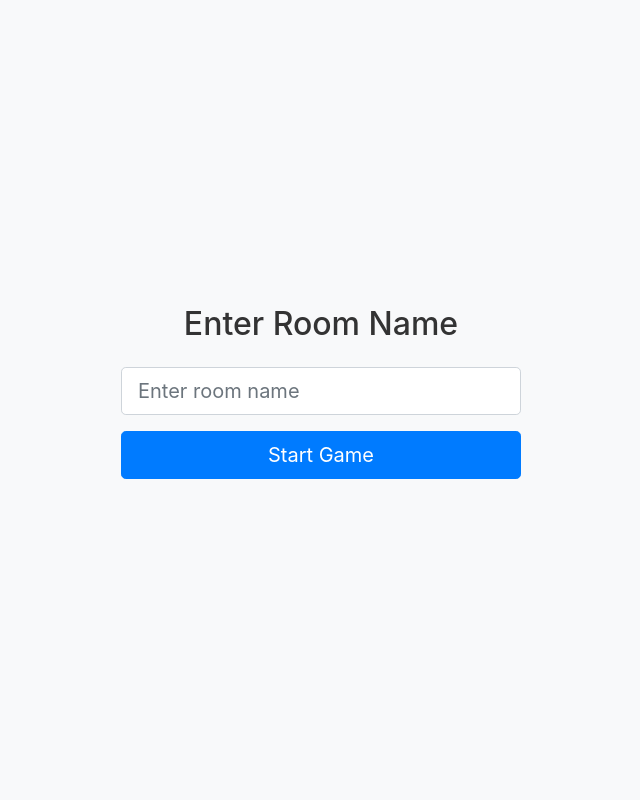
After one commit to transcendence-transcendence/ft_transcendence, a Django app: template game/templates/game/room.html in a window 1280 px wide. The commit adds this page. Shown: the whole page, without its empty margins (319-959 px from the left). Run offline with Django 4.2, Linux system fonts and the light colour scheme; the template is opened without the code that fills it, so the values that code supplies are empty; some libraries are stand-ins or nearby versions.

Commit message:
change game,main urls.py and jwt,session using...

```diff
--- a/ft_transcendence/settings.py
+++ b/ft_transcendence/settings.py
@@ -56,6 +56,10 @@ REST_FRAMEWORK = {
     'DEFAULT_AUTHENTICATION_CLASSES': (
         'rest_framework.authentication.SessionAuthentication',  # 세션 인증
         'rest_framework_simplejwt.authentication.JWTAuthentication',  # JWT 인증
+    ),
+    'DEFAULT_RENDERER_CLASSES': (
+        'rest_framework.renderers.TemplateHTMLRenderer', # 디버깅 용
+        'rest_framework.renderers.JSONRenderer',
     ),
 }
 
--- a/game/templates/game/game.html
+++ b/game/templates/game/game.html
@@ -73,7 +73,7 @@
 
         // WebSocket 연결
         const gameSocket = new WebSocket(
-            'ws://' + window.location.host + '/ws/game/online/solo/{{ room_name }}/'
+            'ws://' + window.location.host + '/ws/game/online/room/{{ room_name }}/'
         );
 
         gameSocket.onmessage = function(e) {
--- /dev/null
+++ b/game/templates/game/room.html
@@ -0,0 +1,55 @@
+<!-- templates/main/home.html -->
+<!DOCTYPE html>
+<html lang="en">
+<head>
+  <meta charset="UTF-8">
+  <meta name="viewport" content="width=device-width, initial-scale=1.0">
+  <title>Main Page</title>
+  <link href="https://stackpath.bootstrapcdn.com/bootstrap/4.5.2/css/bootstrap.min.css" rel="stylesheet">
+  <style>
+    body {
+      background-color: #f8f9fa;
+      color: #333;
+    }
+
+    h1 {
+      font-size: 2.5rem;
+      color: #007bff;
+    }
+
+    .room-form {
+      width: 100%;
+      max-width: 400px;
+    }
+  </style>
+</head>
+<body>
+  <div class="container d-flex flex-column justify-content-center align-items-center vh-100">
+    <div class="room-form">
+      <h2 class="text-center mb-4">Enter Room Name</h2>
+      <form id="roomForm" class="mb-3">
+        <div class="form-group">
+          <input type="text"
+                 id="roomName"
+                 class="form-control form-control-lg"
+                 placeholder="Enter room name"
+                 required>
+        </div>
+        <button type="submit" class="btn btn-primary btn-lg btn-block">Start Game</button>
+      </form>
+    </div>
+  </div>
+
+  <script src="https://code.jquery.com/jquery-3.5.1.min.js"></script>
+  <script src="https://stackpath.bootstrapcdn.com/bootstrap/4.5.2/js/bootstrap.bundle.min.js"></script>
+  <script>
+    document.getElementById('roomForm').addEventListener('submit', function(e) {
+      e.preventDefault();
+      const roomName = document.getElementById('roomName').value.trim();
+      if (roomName) {
+        window.location.href = `/game/online/room/${roomName}/`;
+      }
+    });
+  </script>
+</body>
+</html>
--- a/game/templates/game/torunament.html
+++ b/game/templates/game/torunament.html
@@ -490,7 +490,7 @@
             localStorage.setItem('currentMatch', 'semifinal1');
             localStorage.setItem('player1', tournamentState.nicknames[1]);
             localStorage.setItem('player2', tournamentState.nicknames[2]);
-            window.location.href = '/game/torunament/solo/game';
+            window.location.href = '/game/local/torunament/game';
         });
 
         document.getElementById('startSemifinal2').addEventListener('click', function() {
@@ -501,14 +501,14 @@
             localStorage.setItem('currentMatch', 'semifinal2');
             localStorage.setItem('player1', tournamentState.nicknames[3]);
             localStorage.setItem('player2', tournamentState.nicknames[4]);
-            window.location.href = '/game/torunament/solo/game';
+            window.location.href = '/game/local/torunament/game';
         });
 
         document.getElementById('startFinal').addEventListener('click', function() {
             localStorage.setItem('currentMatch', 'final');
             localStorage.setItem('player1', tournamentState.semifinal1Winner);
             localStorage.setItem('player2', tournamentState.semifinal2Winner);
-            window.location.href = '/game/torunament/solo/game';
+            window.location.href = '/game/local/torunament/game';
         });
 
         // 게임 결과 처리
--- a/game/templates/game/torunament_game.html
+++ b/game/templates/game/torunament_game.html
@@ -167,7 +167,7 @@
          function endGame(winner) {
             localStorage.setItem('matchResult', 'completed');
             localStorage.setItem('winner', winner);
-            window.location.href = '/game/torunament/solo';
+            window.location.href = '/game/torunament';
         }
 
         // 플레이어 이름 가져오기
--- a/game/urls.py
+++ b/game/urls.py
@@ -1,10 +1,11 @@
-# main/urls.py
 from django.urls import path
 from . import views
 
+app_name = 'game'
+
 urlpatterns = [
-    path('online/solo/<str:room_name>/', views.game_room, name='game_room'),  # room_name에 따른 게임방 연결
-    path('torunament/solo/', views.torunament, name='torunament'),  # room_name에 따른 게임방 연결
-    path('torunament/solo/game', views.torunament_game, name='torunament_game'),  # room_name에 따른 게임방 연결
-	# path('update-score/', views.update_score, name='update_score'),
+    path('online/room', views.room, name='room'),  # room_name에 따른 게임방 연결
+    path('online/room/<str:room_name>/', views.game, name='online_game'),  # room_name에 따른 게임방 연결
+    path('local/torunament/', views.torunament, name='torunament'),  # room_name에 따른 게임방 연결
+    path('local/torunament/game', views.torunament_game, name='torunament_game'),  # room_name에 따른 게임방 연결
 ]
--- a/main/urls.py
+++ b/main/urls.py
@@ -1,14 +1,14 @@
 # main/urls.py
 from django.urls import path
-from django.contrib.auth.views import LoginView, LogoutView
+from django.contrib.auth.views import LogoutView
 from . import views
+
+# app_name = 'main'
 
 urlpatterns = [
     path('', views.home, name='home'),  # 메인 페이지 URL을 ''로 설정
-	path('signup/', views.signup, name='signup'),
+	path('accounts/signup/', views.signup, name='signup'),
     path('accounts/login/', views.LoginView.as_view(), name='login'),
-    path('sensitive/', views.SensitiveAPIView.as_view(), name='sensitive'), # JWT 와 세션 test 용 endpoint
-    path('two-factor/', views.two_factor_auth, name='two_factor'),
-    path('check-otp-status/', views.check_otp_status, name='check_otp_status'),
+    path('accounts/two-factor/', views.TwoFactorAuthView.as_view(), name='two_factor'),
     path('accounts/logout/', LogoutView.as_view(next_page='/'), name='logout'),
 ]
```
Also changed, not shown: game/routing.py (+1 -6 lines), game/views.py (+7 -1 lines), main/templates/main/home.html (+7 -4 lines), main/templates/main/permission_denied.html (added, +20 -0 lines), main/views.py (+29 -21 lines).
